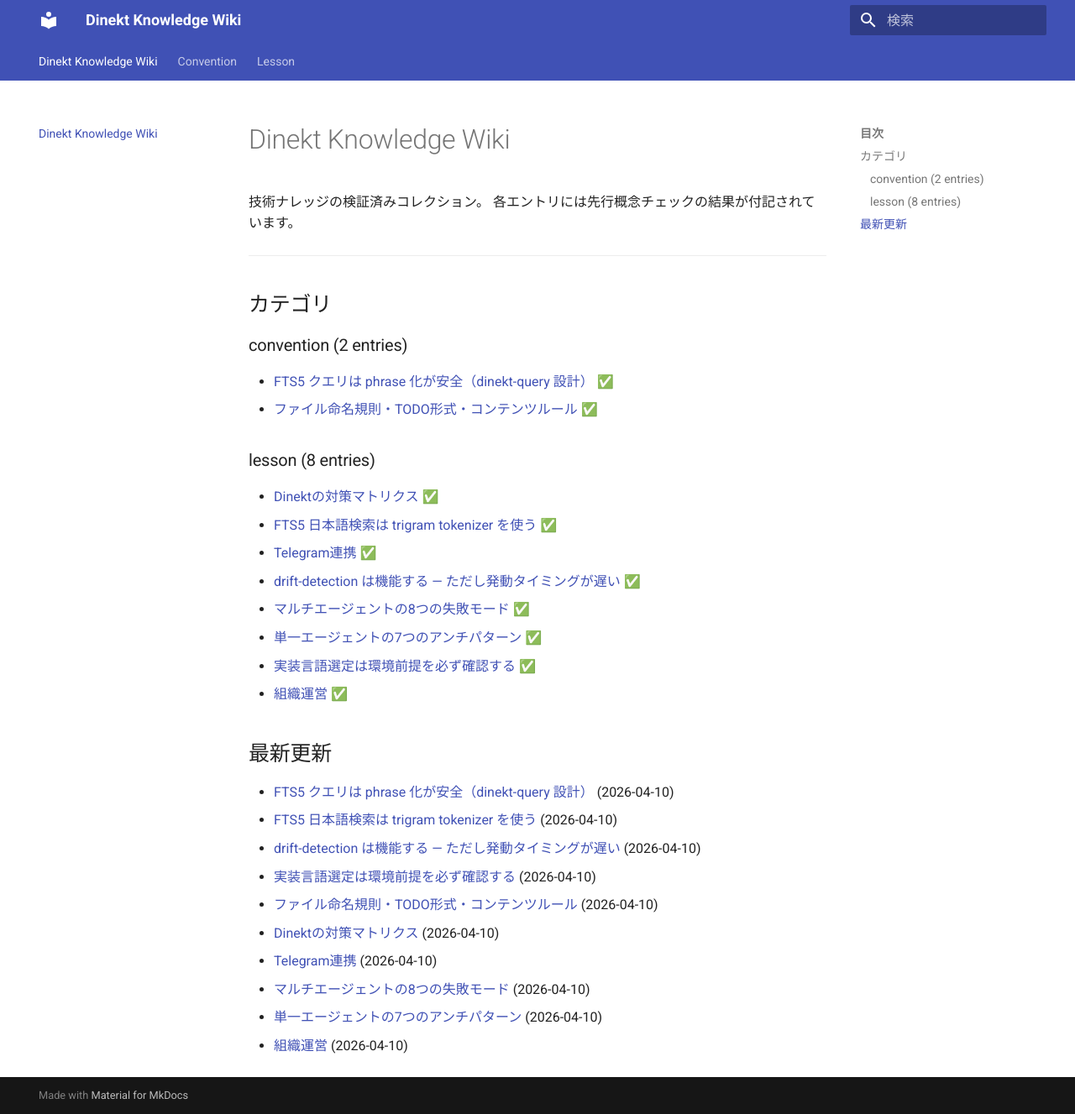
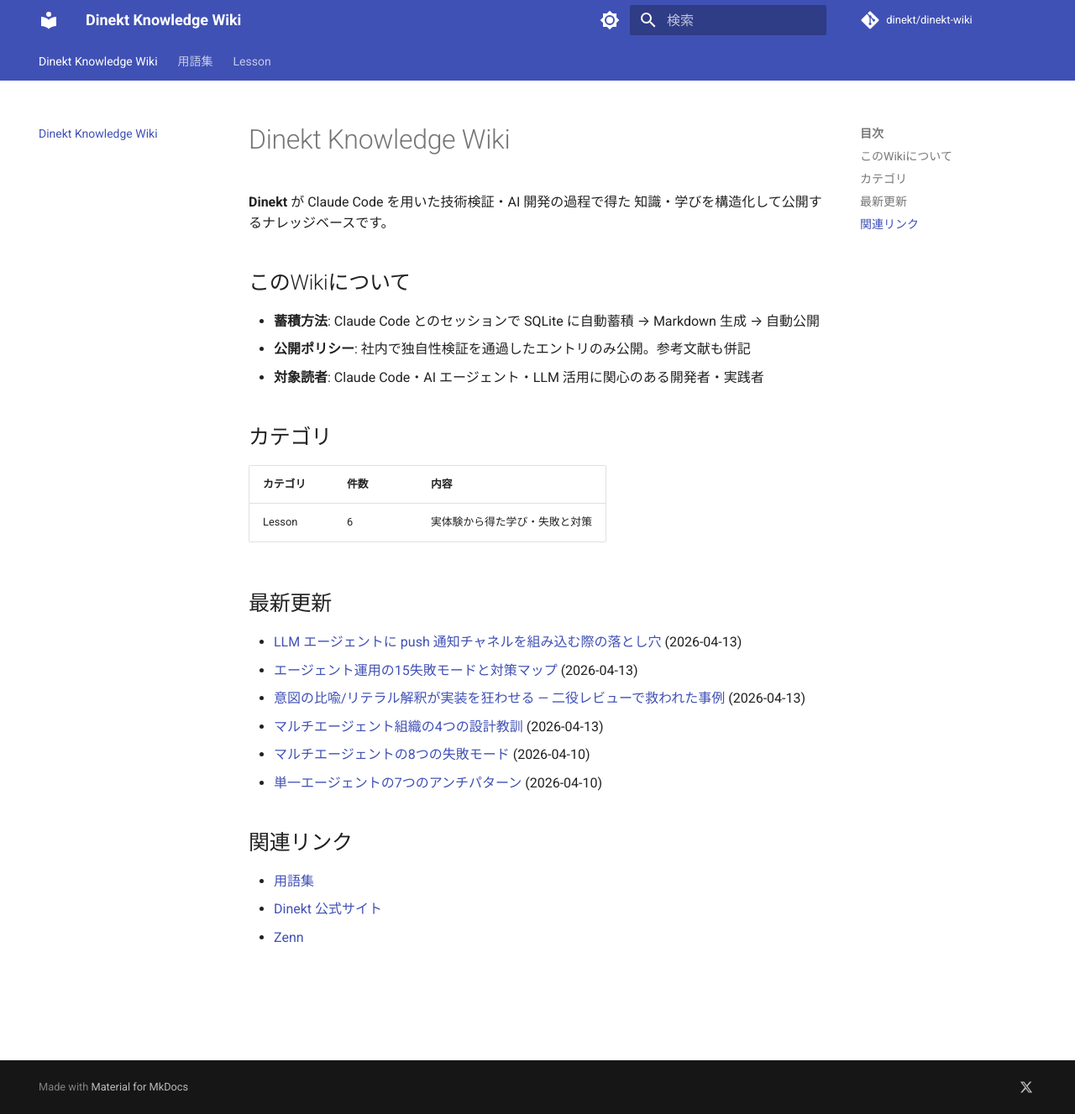
Before and after one commit to dinekt/dinekt-wiki, an MkDocs documentation site: the page built from docs/index.md, in a window 1280 px wide and 1327 px high. Shown: the whole window at 84% size. Built offline with MkDocs 1.6.1 and Material for MkDocs 9.7.7, drawn with Linux system fonts in a browser that asks for light colours; comment, search, counter and statistics services are not loaded.

Commit message:
improve: rewrite entries for external readers, redesign theme
- Restore body content rendering (regression fix)
- Remove novelty verification block from public output (internal-only)
- Rewrite 4 entries with 問題→観察→学び structure for outside readers
- Privatize 4 low-novelty entries pending future reframing
- Redesign index.md, add glossary, indigo palette, navigation tabs

```diff
--- /dev/null
+++ b/docs/glossary.md
@@ -0,0 +1,18 @@
+# 用語集
+
+Dinekt のエントリで使われる内部用語・略語の定義集です。
+
+| 用語 | 説明 |
+|------|------|
+| forge.md | Dinekt が設計した Claude Code 向けハーネス設計フレームワーク。意図捕捉 → 設計 → 自己レビュー → 改善の自動パイプラインを提供する |
+| intent-graph | 意図を構造化した YAML オブジェクト。Intent Engineering における中間表現で、凍結することで実装段階での drift を検出できる |
+| drift-detection | 実行中の成果物が凍結 intent-graph から乖離する現象を検出する機構 |
+| Phase 1〜5 | forge.md の実行フェーズ。Phase 1 = ヒアリング / Phase 2 = 選好蒸留 / Phase 3 = 設計 / Phase 4 = 二役自己レビュー / Phase 5 = 改善 |
+| critic | 批判者エージェント。設計・実装に対して対等な視点で指摘を行う役割 |
+| ADR | Architecture Decision Record。アーキテクチャ上の意思決定とその根拠を記録するドキュメント形式 |
+| FTS5 | SQLite の全文検索エンジン。日本語検索には trigram tokenizer が必要 |
+| trigram tokenizer | 3-gram で文字列を分割するトークナイザ。日本語のような分かち書きがない言語の全文検索に有効 |
+
+!!! note "内部用語について"
+    Dinekt 固有の運用用語（組織運営に関するもの）は本 Wiki には掲載していません。
+    一般公開して価値のある技術概念のみを収録しています。
--- a/docs/index.md
+++ b/docs/index.md
@@ -1,37 +1,31 @@
 # Dinekt Knowledge Wiki
 
-技術ナレッジの検証済みコレクション。
-各エントリには先行概念チェックの結果が付記されています。
+**Dinekt** が Claude Code を用いた技術検証・AI 開発の過程で得た
+知識・学びを構造化して公開するナレッジベースです。
 
----
+## このWikiについて
+
+- **蓄積方法**: Claude Code とのセッションで SQLite に自動蓄積 → Markdown 生成 → 自動公開
+- **公開ポリシー**: 社内で独自性検証を通過したエントリのみ公開。参考文献も併記
+- **対象読者**: Claude Code・AI エージェント・LLM 活用に関心のある開発者・実践者
 
 ## カテゴリ
 
-### convention (2 entries)
-
-- [FTS5 クエリは phrase 化が安全（dinekt-query 設計）](convention/fts5-クエリは-phrase-化が安全dinekt-query-設計.md) ✅
-- [ファイル命名規則・TODO形式・コンテンツルール](convention/ファイル命名規則todo形式コンテンツルール.md) ✅
-
-### lesson (8 entries)
-
-- [Dinektの対策マトリクス](lesson/dinektの対策マトリクス.md) ✅
-- [FTS5 日本語検索は trigram tokenizer を使う](lesson/fts5-日本語検索は-trigram-tokenizer-を使う.md) ✅
-- [Telegram連携](lesson/telegram連携.md) ✅
-- [drift-detection は機能する — ただし発動タイミングが遅い](lesson/drift-detection-は機能する-ただし発動タイミングが遅い.md) ✅
-- [マルチエージェントの8つの失敗モード](lesson/マルチエージェントの8つの失敗モード.md) ✅
-- [単一エージェントの7つのアンチパターン](lesson/単一エージェントの7つのアンチパターン.md) ✅
-- [実装言語選定は環境前提を必ず確認する](lesson/実装言語選定は環境前提を必ず確認する.md) ✅
-- [組織運営](lesson/組織運営.md) ✅
+| カテゴリ | 件数 | 内容 |
+|---------|------|------|
+| Lesson | 6 | 実体験から得た学び・失敗と対策 |
 
 ## 最新更新
 
-- [FTS5 クエリは phrase 化が安全（dinekt-query 設計）](convention/fts5-クエリは-phrase-化が安全dinekt-query-設計.md) (2026-04-10)
-- [FTS5 日本語検索は trigram tokenizer を使う](lesson/fts5-日本語検索は-trigram-tokenizer-を使う.md) (2026-04-10)
-- [drift-detection は機能する — ただし発動タイミングが遅い](lesson/drift-detection-は機能する-ただし発動タイミングが遅い.md) (2026-04-10)
-- [実装言語選定は環境前提を必ず確認する](lesson/実装言語選定は環境前提を必ず確認する.md) (2026-04-10)
-- [ファイル命名規則・TODO形式・コンテンツルール](convention/ファイル命名規則todo形式コンテンツルール.md) (2026-04-10)
-- [Dinektの対策マトリクス](lesson/dinektの対策マトリクス.md) (2026-04-10)
-- [Telegram連携](lesson/telegram連携.md) (2026-04-10)
+- [LLM エージェントに push 通知チャネルを組み込む際の落とし穴](lesson/llm-エージェントに-push-通知チャネルを組み込む際の落とし穴.md) (2026-04-13)
+- [エージェント運用の15失敗モードと対策マップ](lesson/エージェント運用の15失敗モードと対策マップ.md) (2026-04-13)
+- [意図の比喩/リテラル解釈が実装を狂わせる — 二役レビューで救われた事例](lesson/意図の比喩リテラル解釈が実装を狂わせる-二役レビューで救われた事例.md) (2026-04-13)
+- [マルチエージェント組織の4つの設計教訓](lesson/マルチエージェント組織の4つの設計教訓.md) (2026-04-13)
 - [マルチエージェントの8つの失敗モード](lesson/マルチエージェントの8つの失敗モード.md) (2026-04-10)
 - [単一エージェントの7つのアンチパターン](lesson/単一エージェントの7つのアンチパターン.md) (2026-04-10)
-- [組織運営](lesson/組織運営.md) (2026-04-10)
+
+## 関連リンク
+
+- [用語集](glossary.md)
+- [Dinekt 公式サイト](https://dinekt.com)
+- [Zenn](https://zenn.dev/dinekt)
--- a/mkdocs.yml
+++ b/mkdocs.yml
@@ -1,24 +1,39 @@
 site_name: Dinekt Knowledge Wiki
-site_description: 技術ナレッジの検証済みコレクション
 site_url: https://dinekt.github.io/dinekt-wiki/
+site_description: Claude Code と AI 開発の実践知識ベース by Dinekt
+site_author: Dinekt
+
+repo_name: dinekt/dinekt-wiki
+repo_url: https://github.com/dinekt/dinekt-wiki
 
 theme:
   name: material
   language: ja
+  palette:
+    - scheme: default
+      primary: indigo
+      accent: blue
+      toggle:
+        icon: material/brightness-7
+        name: ダークモードに切り替え
+    - scheme: slate
+      primary: indigo
+      accent: blue
+      toggle:
+        icon: material/brightness-4
+        name: ライトモードに切り替え
   features:
     - navigation.tabs
     - navigation.top
-    - navigation.expand
+    - navigation.indexes
     - search.suggest
     - search.highlight
-  palette:
-    - scheme: default
-      primary: indigo
-      accent: indigo
+    - content.code.copy
 
 plugins:
   - search:
       lang: ja
+  - tags
 
 markdown_extensions:
   - toc:
@@ -26,3 +41,10 @@ markdown_extensions:
   - admonition
   - pymdownx.details
   - pymdownx.superfences
+  - tables
+  - attr_list
+
+extra:
+  social:
+    - icon: fontawesome/brands/x-twitter
+      link: https://x.com/dinekt
```
Also changed, not shown: docs/convention/fts5-クエリは-phrase-化が安全dinekt-query-設計.md (deleted, +0 -34 lines), docs/convention/ファイル命名規則todo形式コンテンツルール.md (deleted, +0 -44 lines), docs/lesson/dinektの対策マトリクス.md (deleted, +0 -45 lines), docs/lesson/drift-detection-は機能する-ただし発動タイミングが遅い.md (deleted, +0 -38 lines), docs/lesson/fts5-日本語検索は-trigram-tokenizer-を使う.md (deleted, +0 -43 lines), docs/lesson/llm-エージェントに-push-通知チャネルを組み込む際の落とし穴.md (added, +21 -0 lines), docs/lesson/telegram連携.md (deleted, +0 -27 lines), docs/lesson/エージェント運用の15失敗モードと対策マップ.md (added, +45 -0 lines), docs/lesson/マルチエージェントの8つの失敗モード.md (+2 -16 lines), docs/lesson/マルチエージェント組織の4つの設計教訓.md (added, +24 -0 lines), docs/lesson/単一エージェントの7つのアンチパターン.md (+2 -16 lines), docs/lesson/実装言語選定は環境前提を必ず確認する.md (deleted, +0 -36 lines), docs/lesson/意図の比喩リテラル解釈が実装を狂わせる-二役レビューで救われた事例.md (added, +33 -0 lines), docs/lesson/組織運営.md (deleted, +0 -27 lines).
